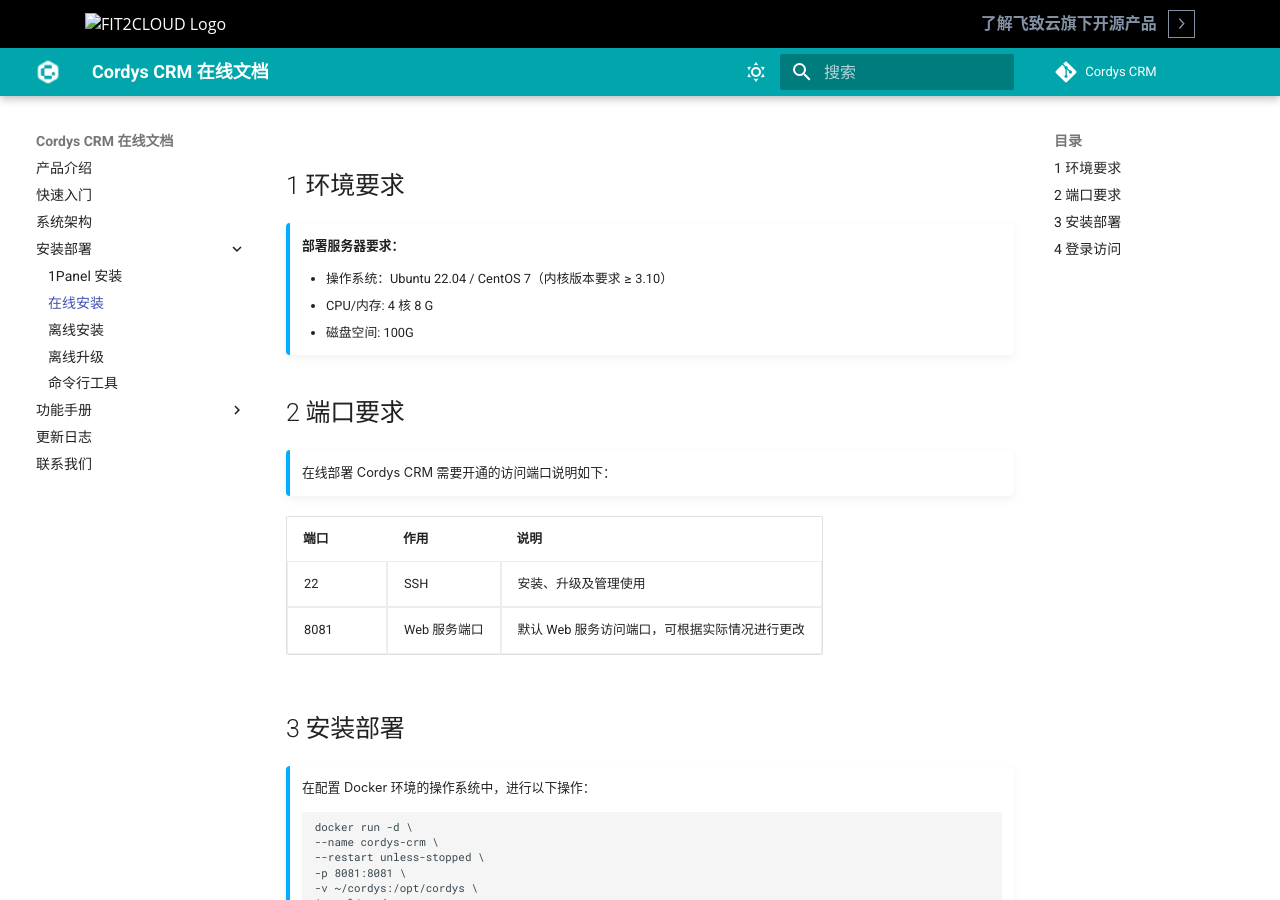
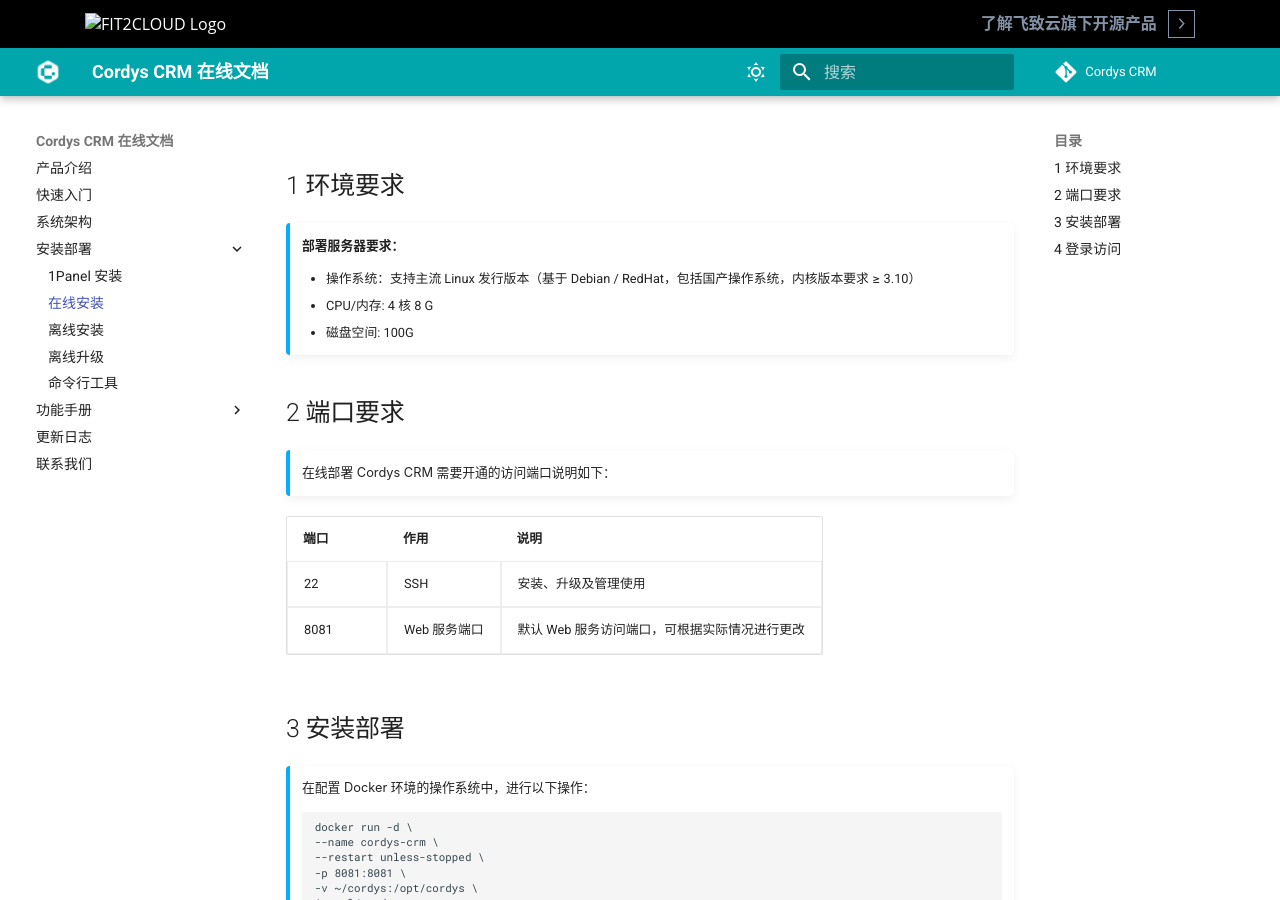
Before and after one commit to xinxin11/CordysCRM, an MkDocs documentation site: the page built from docs/manual/installation/online_installtion.md, in a window 1280 px wide and 900 px high. Built offline with MkDocs 1.6.1 and Material for MkDocs 9.7.7, drawn with Linux system fonts in a browser that asks for light colours; comment, search, counter and statistics services are not loaded; the version menu is left out.

Commit message:
Update OS requirements for installation documentation

```diff
--- a/docs/manual/installation/online_installtion.md
+++ b/docs/manual/installation/online_installtion.md
@@ -5,7 +5,7 @@
 
     **部署服务器要求：**
 
-    * 操作系统：Ubuntu 22.04 / CentOS 7（内核版本要求 ≥ 3.10）
+    * 操作系统：支持主流 Linux 发行版本（基于 Debian / RedHat，包括国产操作系统，内核版本要求 ≥ 3.10）
     * CPU/内存: 4 核 8 G
     - 磁盘空间: 100G
 
```
